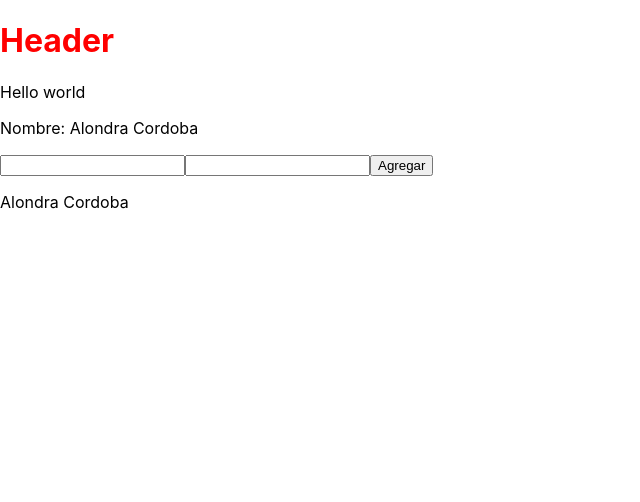
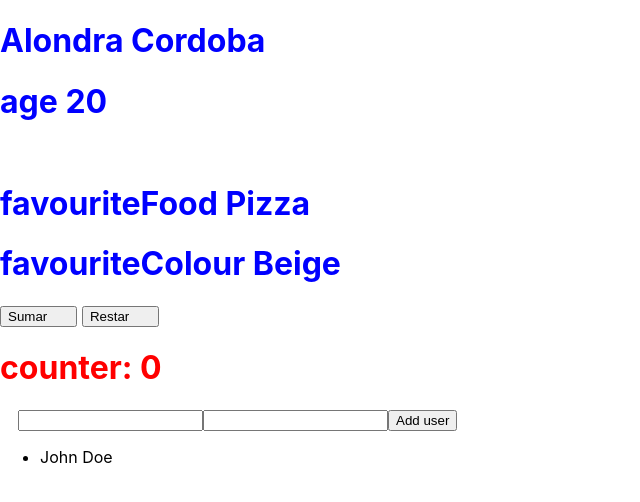
Before and after one commit to AlondraCordoba/counterReact, a React (Create React App) app: page / in a window 1280 px wide. Shown: the top 502 px of the page, without its empty margins (0-640 px from the left). Built offline with nearby package versions, Linux system fonts and the light colour scheme.

Commit message:
fix: error fixed

```diff
--- a/src/App.jsx
+++ b/src/App.jsx
@@ -1,36 +1,96 @@
-// import logo from './logo.svg';
 import React, { useState } from "react";
+
 import "./App.css";
 
 function App() {
-  const name = 'Alondra Cordoba';
-  const [num1, setNum1] = useState("");
-  const [num2, setNum2] = useState("");
-  const [names, setNames] = useState([{
-    name: 'Alondra',
-    lastname: 'Cordoba',
+  // const [counter, setCounter] = useState(0);
+  // name: 'Alondra Cordoba';
+  const [name, setName] = useState("");
+  const [lastName, setLastname] = useState("");
+
+  const [person, setPerson] = useState({
+    name: "Alondra",
+    lastName: "Cordoba",
     age: 20,
-    favouriteFood: "Seafood",
-    favouriteColor: "Beige",
-    counter: 0
-  }]);
+    favouriteFood: "Pizza",
+    favouriteColour: "Beige",
+    counter: 0,
+  });
+  const [people, setPeople] = useState([
+    {
+      name: "John",
+      lastName: "Doe",
+      age: 30,
+      favouriteFood: "Pizza",
+      favouriteColour: "Red",
+      counter: 0,
+    },
+  ]);
 
   return (
     <div className="App">
-      <h1>Header</h1>
-      <p className='text-color-blue'>Hello world</p>
-      <p className='text-color-blue'>Nombre: {name}</p>
-      <input type="text" name="firstNumber" onChange={(e) => setNum1(e.target.value)}/>
-      <input type="text" name="secondNumber" onChange={(e) => setNum2(e.target.value)}/>
-      <button onClick={() => setNames([...names, { name: num1, lastname: num2}])}>Agregar</button>
-      {
-        names.map((e, i) => (
-            <p key={i}>{e.name + " " + e.lastname}</p>
-          )
-        )
-      }
+            <h1 className="text-blue">{`${person.name} ${person.lastName}`}</h1>
+            <h1 className="text-blue">{`age ${person.age}`}</h1>     {" "}
+      <h1 className="text-blue">{`favouriteFood ${person.favouriteFood}`}</h1>
+         {" "}
+      <h1 className="text-blue">{`favouriteColour ${person.favouriteColour}`}</h1>
+           {" "}
+      {/* <input type="number" name="firstNumber" />
+      <input type="number" name="secondNumber" /> */}
+           {" "}
+      <button
+        onClick={() => {
+          setPerson((current) => ({
+            ...current,
 
+            counter: current.counter + 1,
+          }));
+        }}
+      >
+                Sumar      {" "}
+      </button>
+           {" "}
+      <button
+        onClick={() => {
+          setPerson((current) => ({
+            ...current,
+
+            counter: current.counter - 1,
+          }));
+        }}
+      >
+                Restar      {" "}
+      </button>
+            <h1 className="text-red">counter: {person.counter}</h1>   {" "}
+      {/* //////////////////////////////////////////////////////////////////////////////////////////////// */}
+      <input
+        type="text"
+        name="name"
+        onChange={(event) => {
+          setName(event.target.value);
+        }}
+      />
+      <input
+        type="text"
+        name="lastName"
+        onChange={(event) => {
+          setLastname(event.target.value);
+        }}
+      />
+      <button
+        onClick={() => {
+          setPeople((current) => [{ name, lastName }, ...current]);
+        }}
+      >
+        Add user
+      </button>
+      <ul>
+        {people.map((person, idx) => (
+          <li id={idx}>{`${person.name} ${person.lastName}`}</li>
+        ))}
+      </ul>
     </div>
+
   );
 }
 
```
